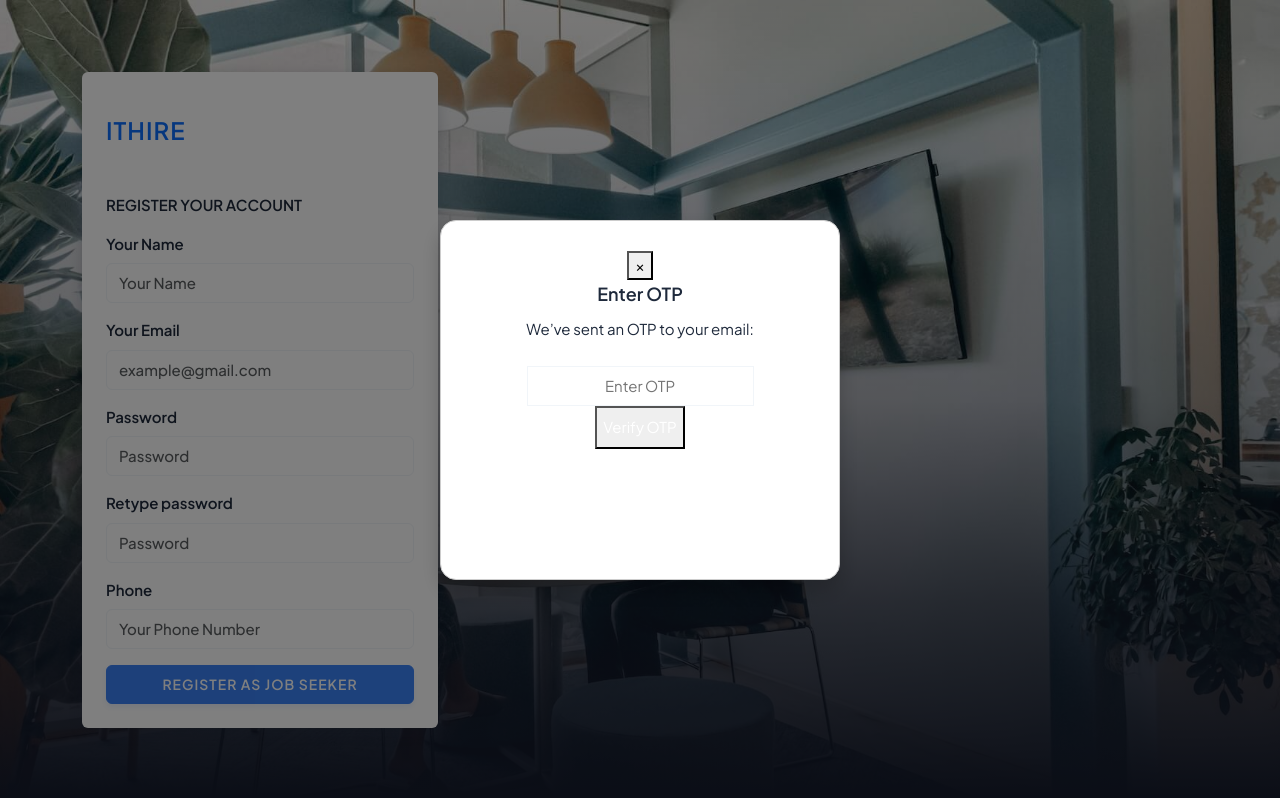
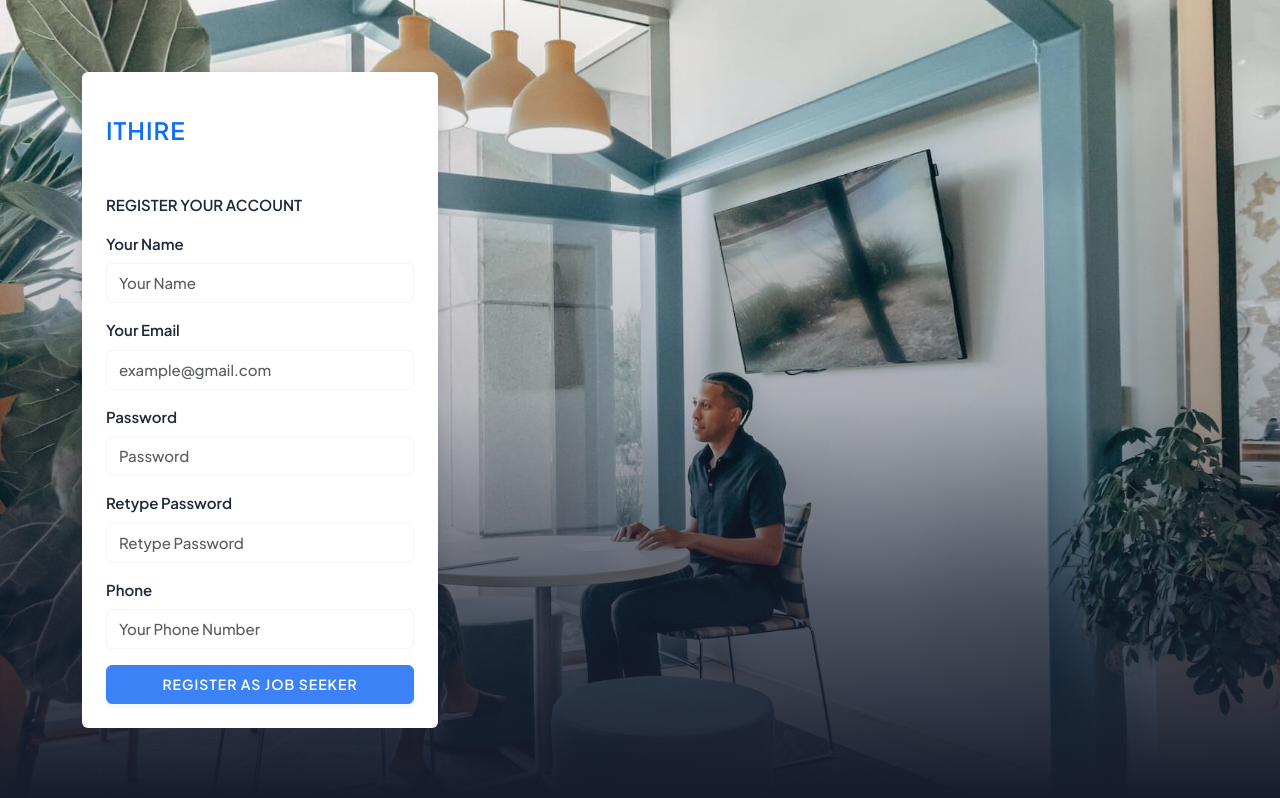
Before and after one commit to ThuatVDQ/ithire, a React (Create React App) app in the folder frontend/: page /signup in a window 1280 px wide. Built offline with nearby package versions, Linux system fonts and the light colour scheme.

Commit message:
connect api for login and update modal verify OTP

```diff
--- a/frontend/src/components/modalVerifyOTP.js
+++ b/frontend/src/components/modalVerifyOTP.js
@@ -25,6 +25,8 @@ const modalStyles = {
     maxWidth: "400px",
     width: "100%",
     textAlign: "center",
+    overflow: "hidden",
+    position: "relative",
   },
 };
 
@@ -55,15 +57,21 @@ export default function ModalVerifyOTP({ isOpen, onClose, userEmail }) {
       onRequestClose={onClose}
       style={modalStyles}
       ariaHideApp={false}
+      overlayClassName="fixed inset-0 flex items-center justify-center z-50"
+      className="bg-white rounded-xl shadow-lg w-full max-w-md p-6 relative"
     >
-      <div className="relative">
+      <div className="modalHeader">
         {/* Close Button */}
         <button
           onClick={onClose}
-          className="absolute top-2 right-2 text-gray-500 hover:text-black focus:outline-none"
-        >
-          ×
-        </button>
+          style={{
+            position: "absolute",
+            top: "10px",
+            right: "10px",
+            cursor: "pointer",
+          }}
+          className="btn-close absolute top-3 right-3 text-gray-500 hover:text-black focus:outline-none"
+        ></button>
         <h5 className="text-lg font-semibold mb-6">Enter OTP</h5>
         <p className="text-sm text-gray-600 mb-4">
           We’ve sent an OTP to your email: <b>{userEmail}</b>
@@ -74,15 +82,12 @@ export default function ModalVerifyOTP({ isOpen, onClose, userEmail }) {
               type="text"
               value={otp}
               onChange={(e) => setOtp(e.target.value)}
-              className="w-full px-4 py-2 border rounded-lg focus:outline-none focus:ring-2 focus:ring-blue-500 text-center text-lg"
+              className="w-full px-4 py-2 mb-4 border rounded-lg focus:outline-none focus:ring-2 focus:ring-blue-500 text-center text-lg"
               placeholder="Enter OTP"
               required
             />
           </div>
-          <button
-            type="submit"
-            className="w-full py-2 bg-blue-500 text-white rounded-lg hover:bg-blue-600 focus:ring-2 focus:ring-blue-500 focus:outline-none text-lg font-medium"
-          >
+          <button type="submit" className="btn btn-primary btn-pills">
             Verify OTP
           </button>
         </form>
--- a/frontend/src/components/navbar.js
+++ b/frontend/src/components/navbar.js
@@ -26,7 +26,7 @@ export default function Navbar({ navClass, navLight }) {
     const fetchUserInfo = async () => {
       try {
         const response = await axios.get(
-          "http://localhost:8080/api/auth/info",
+          "http://localhost:8090/api/auth/info",
           {
             headers: {
               Authorization: `Bearer ${localStorage.getItem("token")}`,
--- a/frontend/src/pages/login/login.js
+++ b/frontend/src/pages/login/login.js
@@ -30,7 +30,7 @@ export default function Login() {
 
     try {
       // Gửi request đăng nhập
-      const response = await axios.post("http://localhost:8080/login", data);
+      const response = await axios.post("http://localhost:8090/api/auth/login", data);
 
       // Lưu token và thông báo thành công
       localStorage.setItem("token", response.data.token);
--- a/frontend/src/pages/signup/signup.js
+++ b/frontend/src/pages/signup/signup.js
@@ -1,19 +1,19 @@
 import React, { useState } from "react";
 import { Link, useNavigate } from "react-router-dom";
-import axios from "axios"; // Sử dụng API của bạn
+import axios from "axios";
 import { toast } from "react-toastify";
 import ModalVerifyOTP from "../../components/modalVerifyOTP";
 
 import bg1 from "../../assets/images/hero/bg3.jpg";
-import logo from "../../assets/images/logo-dark.png";
 
 export default function Signup() {
-  const [isModalOpen, setModalOpen] = useState(true);
-  const [userEmail, setUserEmail] = useState(""); // Để truyền email vào ModalVerifyOTP
+  const [isModalOpen, setModalOpen] = useState(false);
+  const [userEmail, setUserEmail] = useState("");
   const navigate = useNavigate();
 
   const handleSubmit = async (e) => {
     e.preventDefault();
+
     const formData = new FormData(e.target);
     const data = {
       full_name: formData.get("full_name"),
@@ -21,19 +21,24 @@ export default function Signup() {
       password: formData.get("password"),
       retypePassword: formData.get("retypePassword"),
       phone: formData.get("phone"),
-      role_id: 3, // Mặc định role_id là 3 (Job Seeker)
+      role_id: 3,
     };
 
+    // Kiểm tra mật khẩu khớp
+    if (data.password !== data.retypePassword) {
+      toast.error("Passwords do not match!");
+      return;
+    }
+
     try {
-      const response = await axios.post("/signup", data); // API của bạn
-      toast.success(
-        "Register successful. Please verify OTP sent to your email."
-      );
-      setUserEmail(data.email); // Lưu email để sử dụng khi gửi OTP
-      setModalOpen(true); // Hiển thị modal nhập OTP
+      // Gửi yêu cầu đăng ký tới API
+      const response = await axios.post("/signup", data);
+      toast.success("Register successful. Please verify OTP sent to your email.");
+      setUserEmail(data.email);
+      setModalOpen(true);
     } catch (error) {
       const errorMessage =
-        error.response?.data?.message || "Registration failed";
+        error.response?.data?.message || "Registration failed. Please try again.";
       toast.error(errorMessage);
     }
   };
@@ -94,13 +99,13 @@ export default function Signup() {
                 </div>
                 <div className="mb-3">
                   <label className="form-label fw-semibold">
-                    Retype password
+                    Retype Password
                   </label>
                   <input
                     name="retypePassword"
                     type="password"
                     className="form-control"
-                    placeholder="Password"
+                    placeholder="Retype Password"
                     required
                   />
                 </div>
@@ -121,12 +126,12 @@ export default function Signup() {
           </div>
         </div>
       </div>
-      {/* Gọi ModalVerifyOTP */}
-      <ModalVerifyOTP
-        isOpen={isModalOpen}
-        onClose={() => setModalOpen(false)}
-        userEmail={userEmail}
-      />
+      {/* Modal nhập OTP */}
+        <ModalVerifyOTP
+          isOpen={isModalOpen}
+          onClose={() => setModalOpen(false)}
+          userEmail={userEmail}
+        />
     </section>
   );
 }
```
